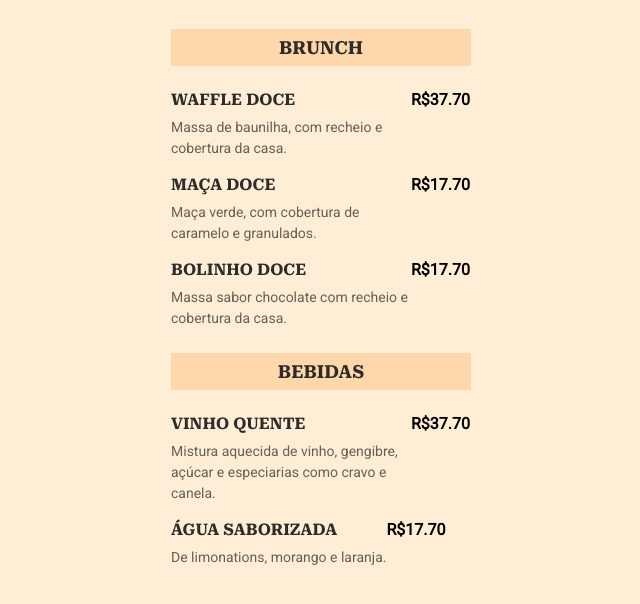
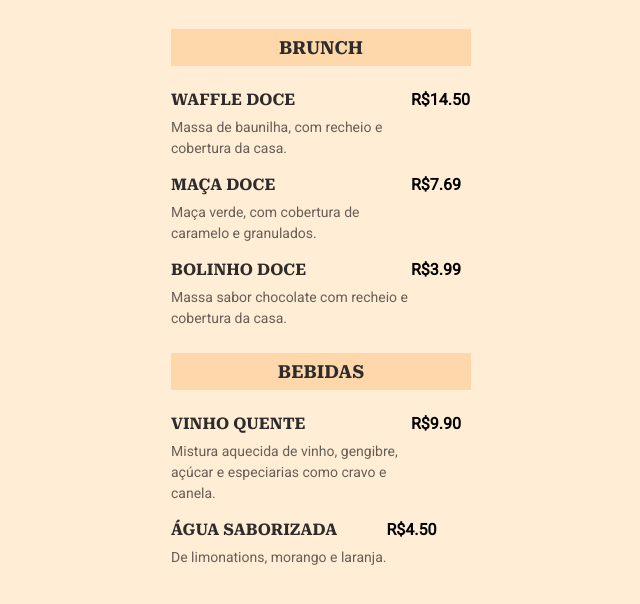
Before and after one commit to ex0bi019/maratona3, a plain HTML site: page index.html in a window 1280 px wide. Shown: the part 88-692 px from the top of the page, without its empty margins (319-959 px from the left). Drawn offline with Linux system fonts and the light colour scheme.

Commit message:
Atualizado os preço

```diff
--- a/index.html
+++ b/index.html
@@ -33,7 +33,7 @@
           </div>
 
           <strong class="Prince">
-            R$37.70
+            R$14.50
           </strong>
         </li>
 
@@ -46,7 +46,7 @@
           </div>
 
           <strong class="Prince">
-            R$17.70
+            R$7.69
           </strong>
         </li>
 
@@ -59,7 +59,7 @@
           </div>
 
           <strong class="Prince">
-            R$17.70
+            R$3.99
           </strong>
         </li>
       </ul>
@@ -78,7 +78,7 @@
           </div>
 
           <strong class="Prince">
-            R$37.70
+            R$9.90
           </strong>
         </li>
 
@@ -91,7 +91,7 @@
           </div>
 
           <strong class="Prince">
-            R$17.70
+            R$4.50
           </strong>
         </li>
       </ul>
```
